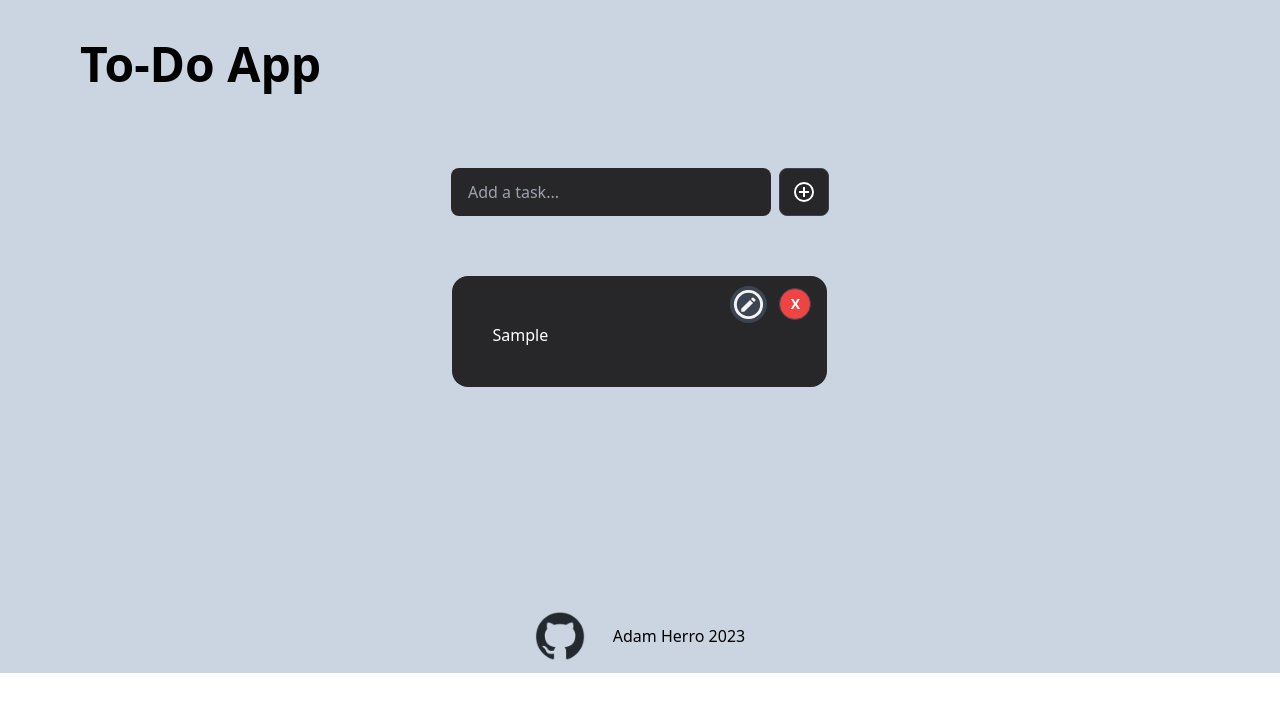
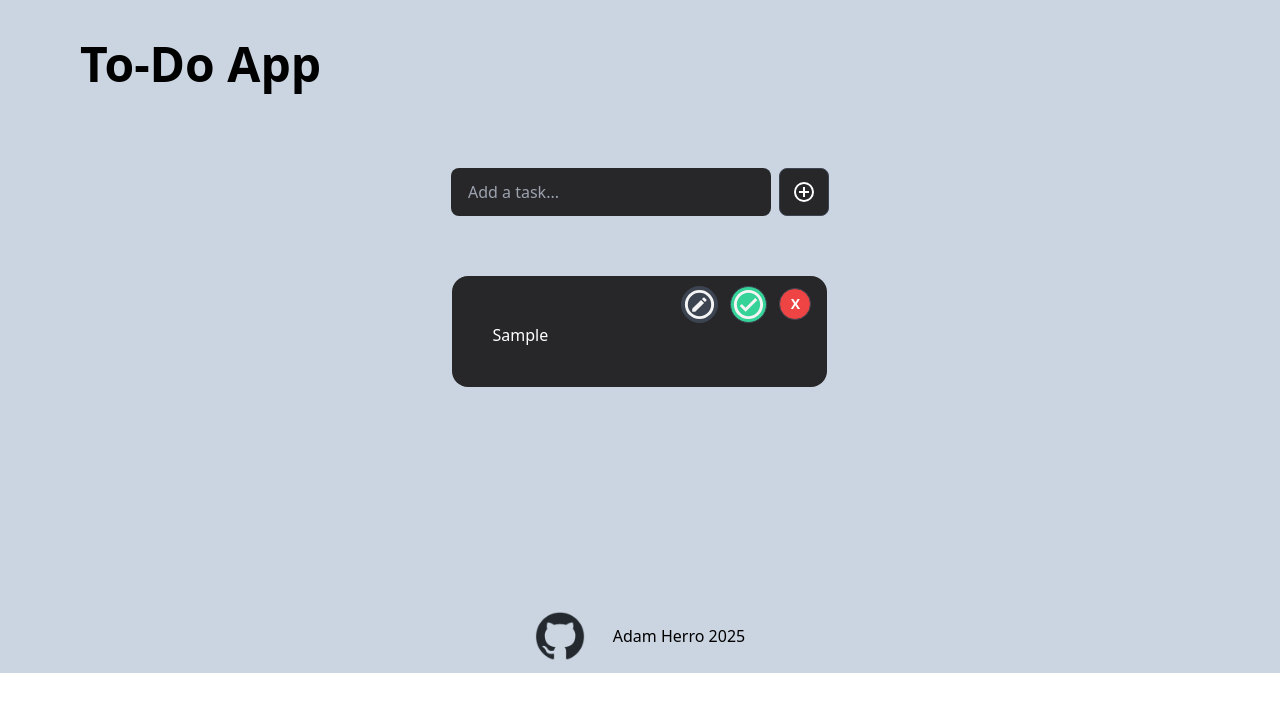
Before and after one commit to amherro/to-do-react-app, a React (Create React App) app: page / in a window 1280 px wide. Both pictures are taken after typing "Sample" into the empty fields and a click on the button 804 px from the left and 192 px from the top of the page. Shown: the top 712 px of the page. Built offline with nearby package versions, Linux system fonts and the light colour scheme.

Commit message:
Adding ability to mark items as Done and styling them for that state.

```diff
--- a/src/TaskContext.js
+++ b/src/TaskContext.js
@@ -6,6 +6,7 @@ export const TaskContext = createContext({
     addTask: () => {},
     addFromStorage: () => {},
     deleteTask: () => {},
+    completeTask: () => {},
     editTask: () => {},
     updateTask: () => {}
 })
@@ -14,16 +15,22 @@ export const TaskProvider = ({children}) => {
     const [tasks, setTasks] = useState(JSON.parse(localStorage.getItem('Tasks')) || [])
     const [taskEdit, setTaskEdit] = useState({
         item: {},
-        edit: false
+        edit: false,
     })
     // Add a task
     const addTask = (task) => {
-        setTasks([{id: crypto.randomUUID(), name: task}, ...tasks])
+        setTasks([{id: crypto.randomUUID(), name: task, completed: false}, ...tasks])
     }
 
     // Delete task
     const deleteTask = (id) => {
         setTasks(tasks.filter((task) => task.id !== id))
+    }
+
+    // Mark task as Completed
+    const completeTask = (id) => {
+        setTasks(tasks.map((task) => task.id === id ? {...task, completed: !task.completed} : task))
+        console.log('completed')
     }
 
     // Set task to be updated
@@ -46,6 +53,7 @@ export const TaskProvider = ({children}) => {
         // getTasks,
         addTask,
         deleteTask,
+        completeTask,
         editTask,
         updateTask
     }
--- a/src/components/Footer.jsx
+++ b/src/components/Footer.jsx
@@ -4,7 +4,7 @@ const Footer = () => {
     <footer className='mt-3 pb-3'>
       <a href='https://github.com/amherro' className='flex justify-center items-center'>
         <img src={githubLogo} alt="GitHub Logo" className='github-logo' />
-        <p className='ml-7'>Adam Herro 2023</p>
+        <p className='ml-7'>Adam Herro 2025</p>
       </a>
     </footer>
   )
--- a/src/components/Task.jsx
+++ b/src/components/Task.jsx
@@ -1,22 +1,19 @@
 import { TaskContext } from '../TaskContext';
 import { useContext } from 'react';
 import Icon from '@mdi/react';
-import { mdiPencilCircleOutline } from '@mdi/js';
+import { mdiCheckBold, mdiCheckCircle, mdiCheckCircleOutline, mdiPencilCircleOutline } from '@mdi/js';
 
 const Task = ({ task }) => {
-    const {deleteTask, editTask} = useContext(TaskContext)
+    const {deleteTask, editTask, completeTask} = useContext(TaskContext)
 
     let id = task.id
     let name = task.name
 
-    // useEffect(() => localStorage.setItem("Tasks", JSON.stringify(task)), [task])
-
-
     return (
-        <div className=' card justify-self-center mt-3 bg-zinc-800 w-full'>
+        <div className={`card justify-self-center mt-3 bg-zinc-800 w-full ${task.completed && 'bg-success'}`}>
             <div className="flex flex-row justify-end">
-                {/* <div className="card-title text-white p-5 pl-10">Item 1</div> */}
                 <Icon path={mdiPencilCircleOutline} size='37px' color='#f4f4f4' className='edit-button btn btn-sm btn-circle hover:bg-success mr-3 mt-2.5' onClick={() => editTask(task)} />
+                <Icon path={mdiCheckCircleOutline} size='37px' color='#f4f4f4' className={`edit-button btn btn-sm btn-circle mr-3 mt-2.5 ${!task.completed && 'bg-success'}`} onClick={() => completeTask(id)} />
                 <button className='btn btn-circle btn-sm text-white bg-red-500 hover:bg-slate-500 mt-3 mr-4' onClick={() => deleteTask(id)}>X</button>
             </div>
             <div className="card-body text-white p-5 pt-0 pb-10 pl-10">{name}</div>
--- a/src/components/Tasks.jsx
+++ b/src/components/Tasks.jsx
@@ -4,11 +4,9 @@ import Task from './Task'
 
 const Tasks = () => {
   const {tasks} = useContext(TaskContext)
-  // console.log(tasks)
 
   JSON.parse(localStorage.getItem('Tasks'))
 
-  console.log(tasks)
   useEffect(() => {
     JSON.parse(localStorage.getItem('Tasks'))
   }, [])
```
